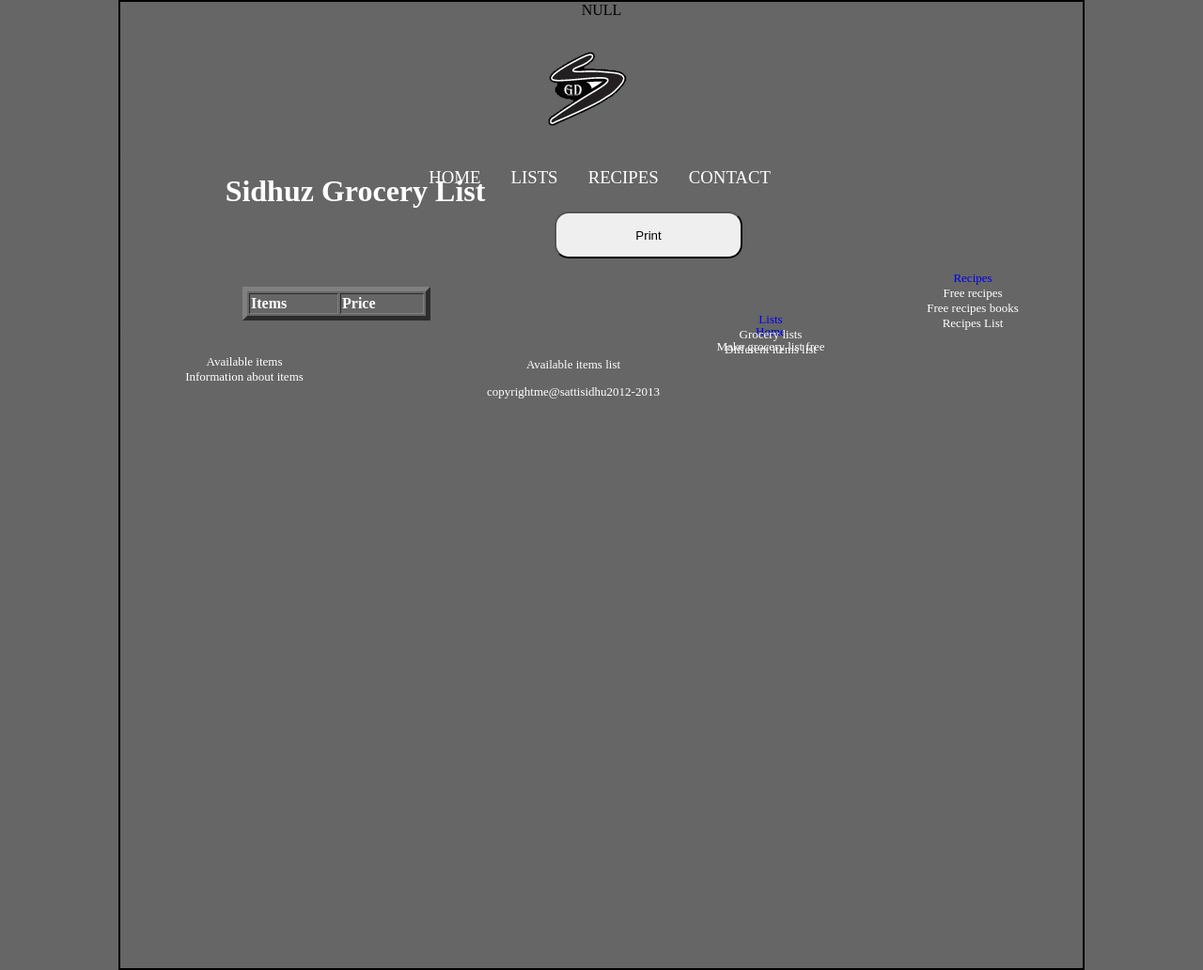
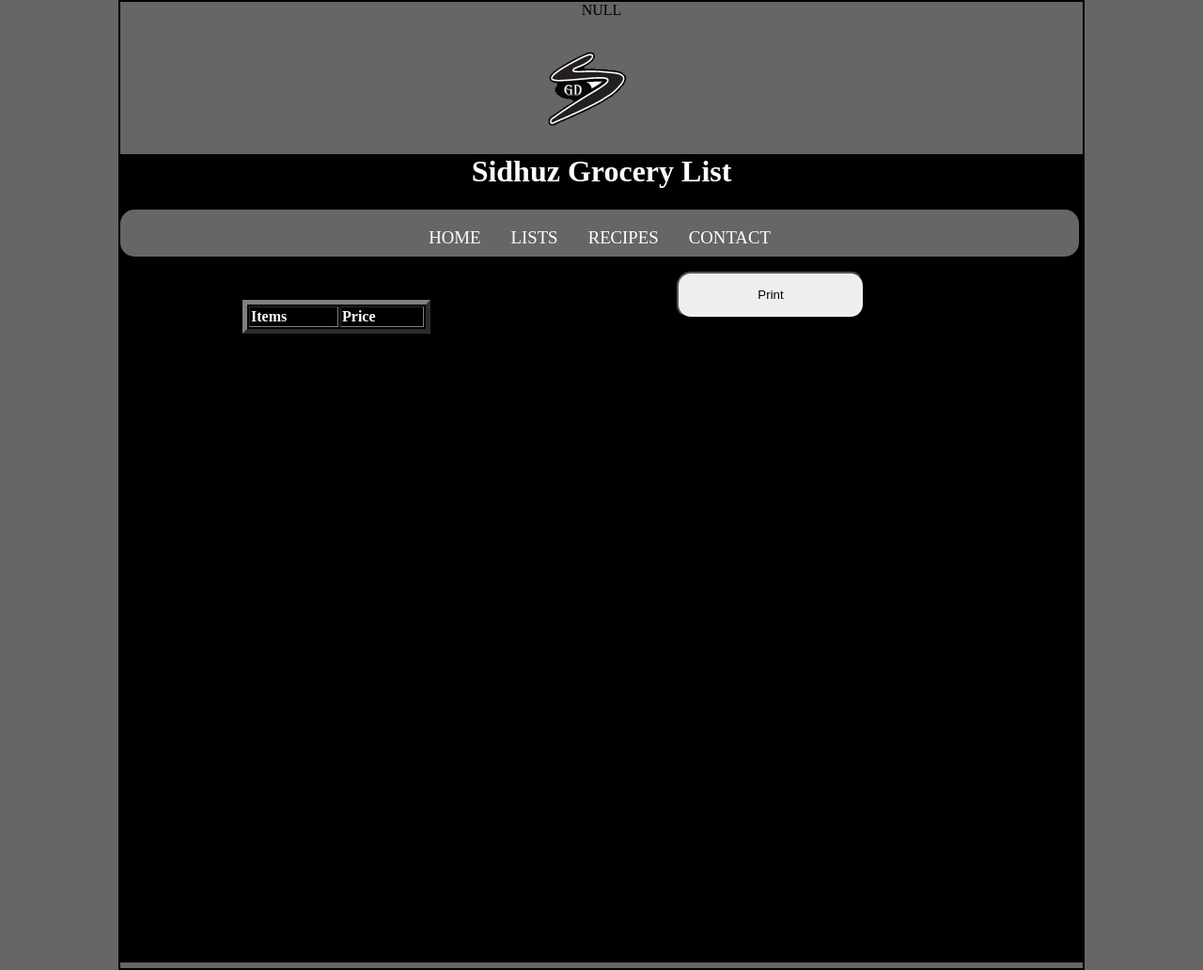
Before and after one commit to sidh0050/web-app, a PHP site: page /completelist.php in a window 1280 px wide. Shown: the whole page at 94% size. Run offline with PHP 8.4, Linux system fonts and the light colour scheme; data that the repository does not hold is empty.

Commit message:
Completelistspage.

```diff
--- a/working prototype/completelist.php
+++ b/working prototype/completelist.php
@@ -1,45 +1,8 @@
 <?php
 $errors=array();
-/*
-$items=filter_input(INPUT_POST,'items',FILTER_SANITIZE_STRING);
-$price=filter_input(INPUT_POST,'price',FILTER_SANITIZE_NUMBER_INT);
-$checkbox=(isset($_POST['checkbox']))?1:0;
 
+var_dump($_POST['item']);
 
-
-
-if($_SERVER['REQUEST_METHOD']=='POST'){
-	if (strlen($items) <1 ||strlen($items) >256 ){
-		$errors['items']=true;
-	}
-
-	if(!in_array($checkbox,array(0,1))){
-		$errors['items']=true;
-	}
-
-
-
-if(empty($errors)){*/
-var_dump($_POST['item']);
-//var_dump($_POST['prices']);
-/*require_once 'includes/db.php';
-
-$sql =$db->query('SELECT items,price FROM lists  WHERE checkbox="1" ORDER BY items ASC');
-var_dump($sql->errorInfo());*/
-
-/*$sql->bindValue(':items',$items,PDO::PARAM_STR);
-	$sql->bindValue('price',$price,PDO::PARAM_INT);
-	$sql->bindValue('checkbox',$checkbox,PDO::PARAM_INT);
-	$sql->execute();
-
-	header('Location:lists.php');
-	exit;*/
-
-	//var_dump($sql->fetchAll());
-
-/*
-	}
-}*/
 
 ?><!DOCTYPE HTML>
 <html>
@@ -52,11 +15,16 @@
 <body>
 
 
+<body>
 <div class="all">
+
 <div class="logo">
 <img src="images/logo.jpg" alt="Logo Image" >
+
+
+</div>
+<div class="img">
 <h1>Sidhuz Grocery List</h1>
-</div>
 
 <div class="navigation">
 <nav>
@@ -73,9 +41,7 @@
 
 
 <div class="table">
-<div class="butt">
-<button type="Print"  onclick="javascript:print()">Print</button>
-</div>
+
 <table border="5">
 <tr>
 <th>Items</th>
@@ -92,7 +58,9 @@
 <?php endforeach; ?>
 </table>
 
-
+<div class="butt">
+<button type="Print"  onclick="javascript:print()">Print</button>
+</div>
 
 
 
@@ -102,45 +70,7 @@
 
 
 
-<div class="footer">
-<div class="footerhome">
 
-<ul>
-<li><a href="home.php"style="text-decoration: none;">Home</a></li>
-<li>Make grocery list free</li>
-<li>Available items</li>
-<li>Information about items</li>
-</ul>
-
-</div>
-
-<div class="footerlists">
-
-<ul>
-<li><a href="lists.php"style="text-decoration: none;">Lists</a></li>
-<li>Grocery lists</li>
-<li>Different items list</li>
-<li>Available items list</li>
-<p>copyrightme@sattisidhu2012-2013</p>
-</ul>
-
-</div>
-
-<div class="footerrecipies">
-
-<ul>
-<li><a href="recipies.php"style="text-decoration: none;">Recipes</a></li>
-<li>Free recipes</li>
-<li>Free recipes books</li>
-<li>Recipes List</li>
-</ul>
-
-</div>
-
-
-
-
-</div>
 </div>
 
 
```
